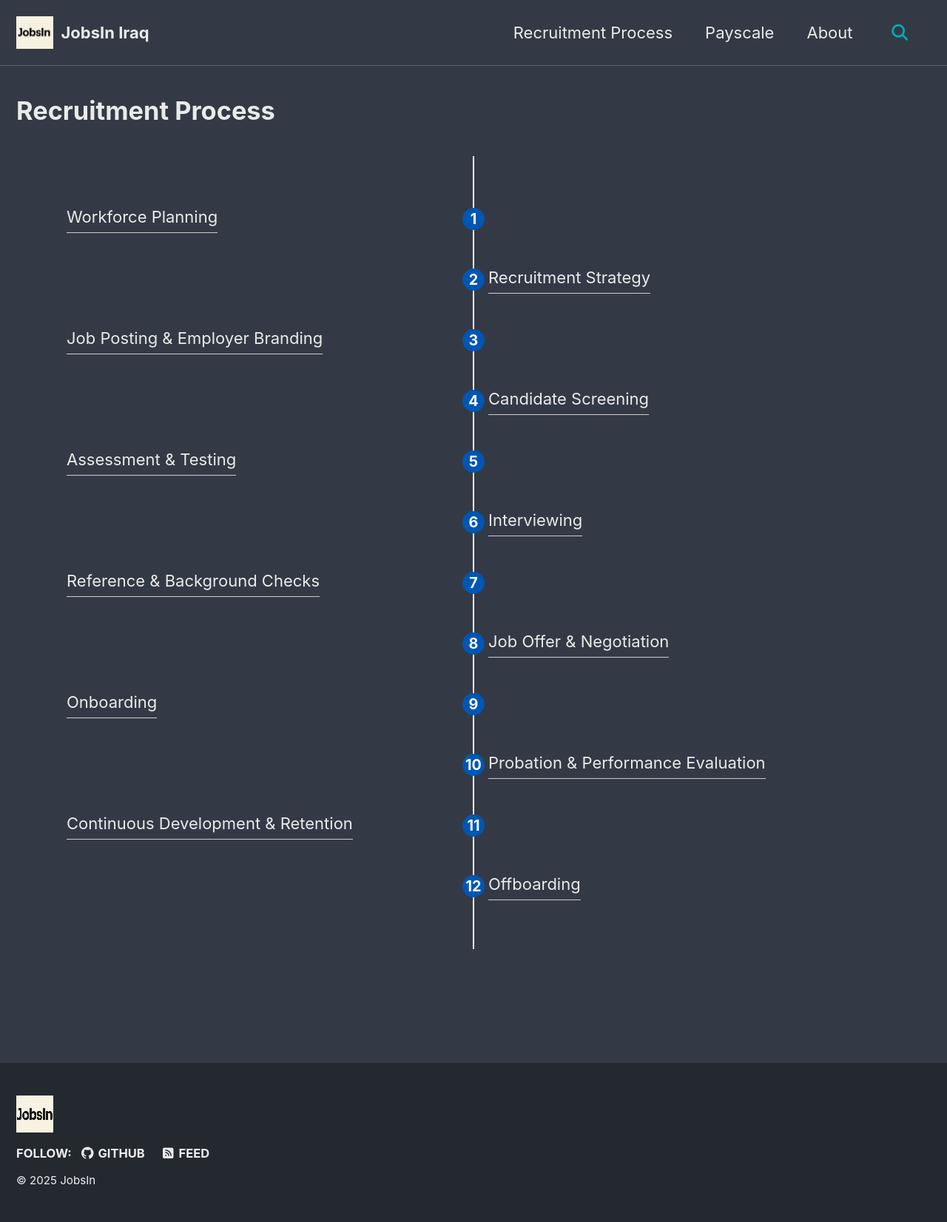
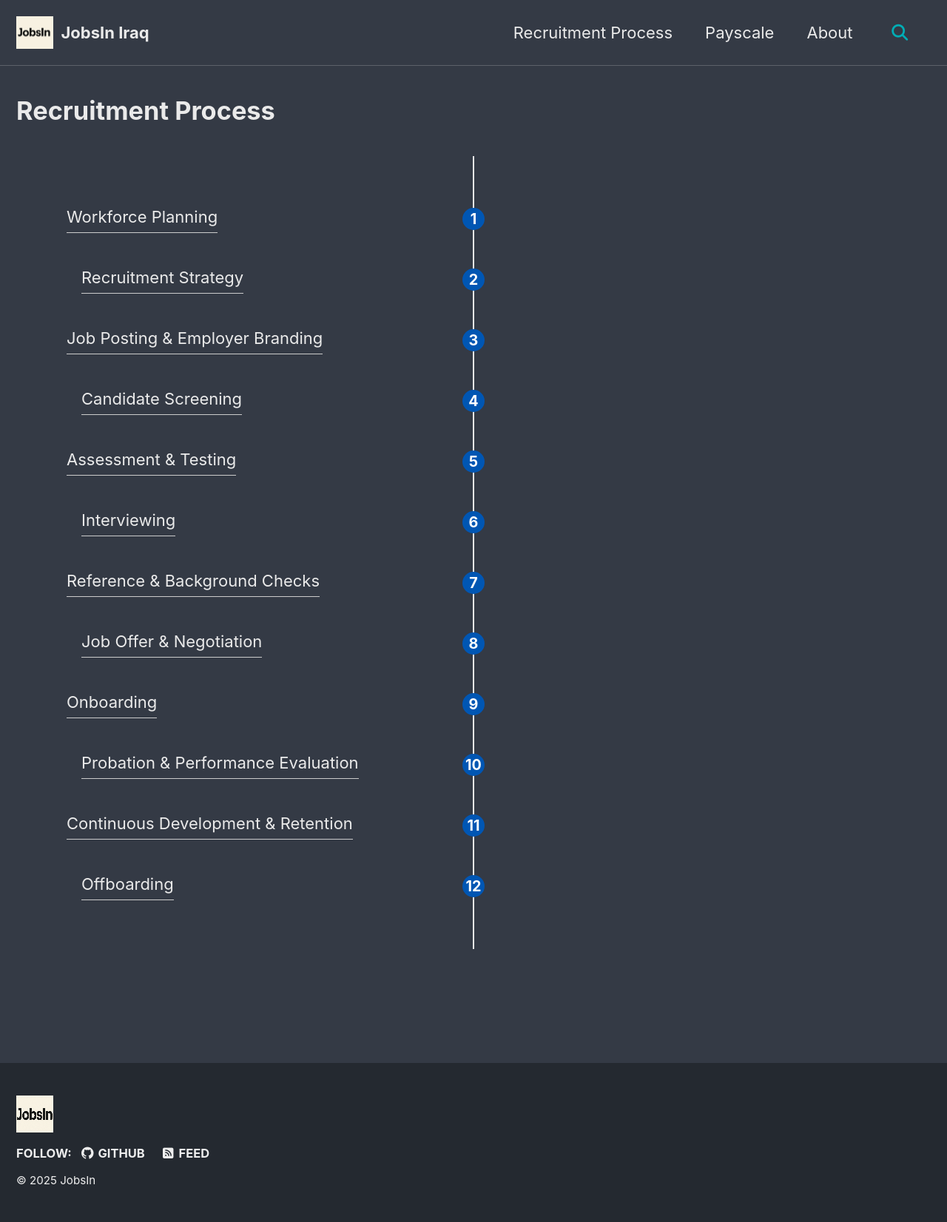
Before and after one commit to JobsInIraq/jobsiniraq.github.io, a Jekyll site: the page built from _pages/process.md, in a window 1280 px wide. Shown: the whole page at 74% size. Built offline with Jekyll 4.4.1, drawn with Linux system fonts in a browser that asks for light colours; cached includes are drawn as plain includes.

Commit message:
Update process.css

```diff
--- a/assets/css/process.css
+++ b/assets/css/process.css
@@ -18,10 +18,10 @@
   transform: translateX(-50%);
 }
 
-/* each process row: flex container */
+/* each process row: flex container with space between */
 .process {
   display: flex;
-  justify-content: space-between;
+  justify-content: flex-start;
   align-items: center;
   position: relative;
   margin: 2rem 0;
@@ -54,18 +54,28 @@
   max-width: 45%;
 }
 
-/* LEFT: text aligns to right of the circle */
-.process.left .content {
-  text-align: right;
-  order: 0; /* left content comes first */
-  margin-right: calc(50% + 20px); /* distance from center line */
+/* LEFT: flex row with text on left of circle */
+.process.left {
+  flex-direction: row-reverse; /* text on left */
+  justify-content: flex-end;
 }
 
-/* RIGHT: text aligns to left of the circle */
+/* RIGHT: flex row with text on right of circle */
+.process.right {
+  flex-direction: row; /* text on right */
+  justify-content: flex-start;
+}
+
+/* LEFT content: push text next to circle */
+.process.left .content {
+  margin-right: 20px;
+  text-align: right;
+}
+
+/* RIGHT content: push text next to circle */
 .process.right .content {
+  margin-left: 20px;
   text-align: left;
-  order: 1; /* right content comes after circle */
-  margin-left: calc(50% + 20px); /* distance from center line */
 }
 
 /* Responsive for mobile */
```
